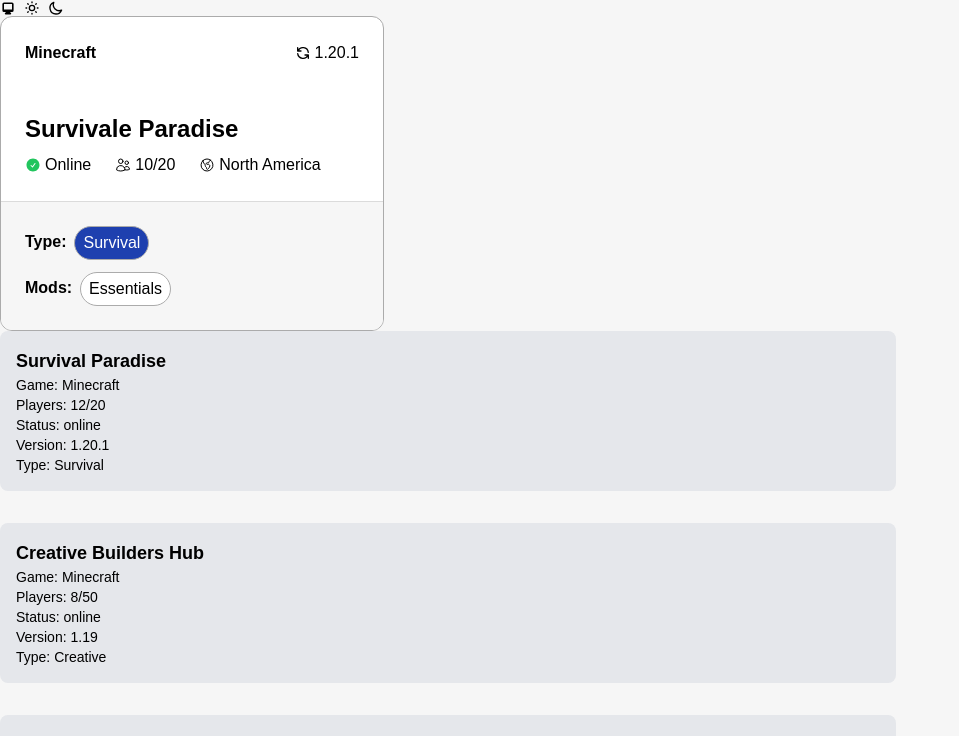
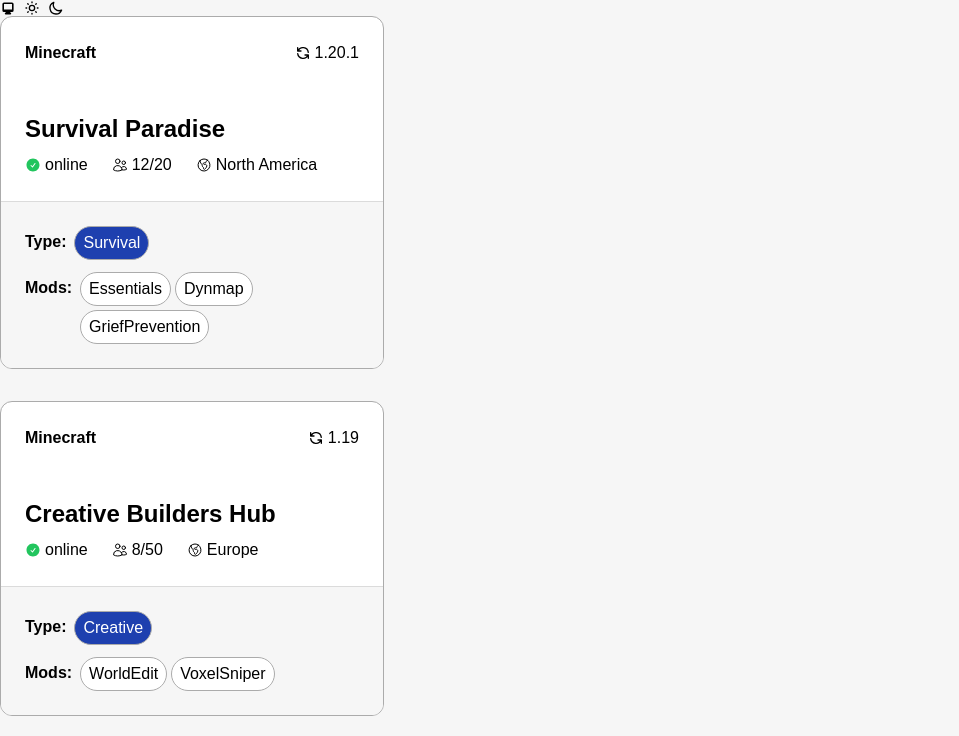
Before and after one commit to istvantothdesign/coding-assignment, a Next.js app: page / in a window 1280 px wide. Shown: the top 736 px of the page, without its empty margins (0-959 px from the left). Built offline with nearby package versions, Linux system fonts and the light colour scheme.

Commit message:
Server components works, started working on assigning random colours to type

```diff
--- a/src/app/components/InfoTag.tsx
+++ b/src/app/components/InfoTag.tsx
@@ -27,9 +27,9 @@
       icon = <HiOutlineGlobeAmericas />;
       break;
     case "status":
-      icon = children === "Online" ? <HiCheckCircle /> : <HiXCircle />;
+      icon = children === "online" ? <HiCheckCircle /> : <HiXCircle />;
       statusColorClass =
-        children === "Online" ? "text-green-500" : "text-gray-500";
+        children === "online" ? "text-green-500" : "text-gray-500";
       break;
     default:
       icon = null;
--- a/src/app/components/ServerCard.tsx
+++ b/src/app/components/ServerCard.tsx
@@ -1,11 +1,28 @@
 import React from "react";
-import { HiOutlineRefresh } from "react-icons/hi";
-import { HiOutlineUsers } from "react-icons/hi2";
-import { HiOutlineGlobeAmericas } from "react-icons/hi2";
 import Tag from "./Tag";
 import InfoTag from "./InfoTag";
 
-export default function ServerCard() {
+interface Props {
+  name: string;
+  game: string;
+  version: string;
+  status: string;
+  players: string;
+  mods: string[];
+  region: string;
+  type: string;
+}
+
+export default function ServerCard({
+  name,
+  game,
+  version,
+  status,
+  players,
+  mods,
+  region,
+  type,
+}: Props) {
   return (
     // change width
     <div className="w-96">
@@ -15,38 +32,24 @@
         <div className="p-6 flex flex-col gap-12">
           {/* Game name and version */}
           <div className="flex justify-between ">
-            <p className="font-bold">Minecraft</p>
-            <div className="flex gap-1 items-center">
-              <HiOutlineRefresh />
-              <p className="font-medium">1.20.1</p>
-            </div>
+            <p className="font-bold">{game}</p>
+            <InfoTag type="version">{version}</InfoTag>
           </div>
 
           {/* Server name */}
           <div className="flex flex-col gap-2">
-            <h3 className="text-2xl font-bold">Survivale Paradise</h3>
+            <h3 className="text-2xl font-bold">{name}</h3>
 
             {/* Info */}
             <div className="flex gap-6">
               {/* Status */}
-              {/* <div className="flex gap-1 items-center font-medium"> */}
-              {/*   <div className="w-3 h-3 bg-green-500 border rounded-full"></div> */}
-              {/*   Online */}
-              {/* </div> */}
-
-              <InfoTag type="status">Online</InfoTag>
+              <InfoTag type="status">{status}</InfoTag>
 
               {/* Players */}
-              <div className="flex gap-1 items-center font-medium">
-                <HiOutlineUsers />
-                10/20
-              </div>
+              <InfoTag type="players">{players}</InfoTag>
 
               {/* Region */}
-              <div className="flex gap-1 items-center font-medium">
-                <HiOutlineGlobeAmericas />
-                North America
-              </div>
+              <InfoTag type="location">{region}</InfoTag>
             </div>
           </div>
         </div>
@@ -57,7 +60,7 @@
           <div className="flex gap-2 items-start">
             <p className="font-bold  py-1">Type:</p>
             <div className="flex  gap-1 flex-wrap">
-              <Tag>Survival</Tag>
+              <Tag>{type}</Tag>
             </div>
           </div>
 
@@ -65,7 +68,7 @@
           <div className="flex gap-2 items-start">
             <p className="font-bold  py-1">Mods:</p>
             <div className="flex  gap-1 flex-wrap">
-              <Tag mods>Essentials</Tag>
+              {mods ? mods.map((mod) => <Tag mods>{mod}</Tag>) : null}
             </div>
           </div>
         </div>
--- a/src/app/page.tsx
+++ b/src/app/page.tsx
@@ -63,7 +63,6 @@
   console.log(serverData);
   return (
     <div>
-      <ServerCard />
       {/* <div className="grid grid-rows-[20px_1fr_20px] items-center justify-items-center min-h-screen p-8 pb-20 gap-16 sm:p-20 font-[family-name:var(--font-geist-sans)]"> */}
       <div className="bg-background text-foreground dark:bg-background dark:text-foreground">
         {/* Test card */}
@@ -71,17 +70,29 @@
           {/* Displaying test cards */}
           {serverData &&
             serverData.map((server: any) => (
-              <div
+              <ServerCard
                 key={server.id}
-                className="bg-gray-200 p-4 rounded-lg w-full overflow-auto max-w-4xl text-sm"
-              >
-                <h2 className="text-lg font-semibold">{server.name}</h2>
-                <p>Game: {server.game}</p>
-                <p>Players: {server.players}</p>
-                <p>Status: {server.status}</p>
-                <p>Version: {server.version}</p>
-                <p>Type: {server.type}</p>
-              </div>
+                name={server.name}
+                game={server.game}
+                version={server.version}
+                status={server.status}
+                players={server.players}
+                mods={server.mods}
+                region={server.region}
+                type={server.type}
+              />
+
+              // <div
+              //   key={server.id}
+              //   className="bg-gray-200 p-4 rounded-lg w-full overflow-auto max-w-4xl text-sm"
+              // >
+              //   <h2 className="text-lg font-semibold">{server.name}</h2>
+              //   <p>Game: {server.game}</p>
+              //   <p>Players: {server.players}</p>
+              //   <p>Status: {server.status}</p>
+              //   <p>Version: {server.version}</p>
+              //   <p>Type: {server.type}</p>
+              // </div>
             ))}
         </div>
 
```
